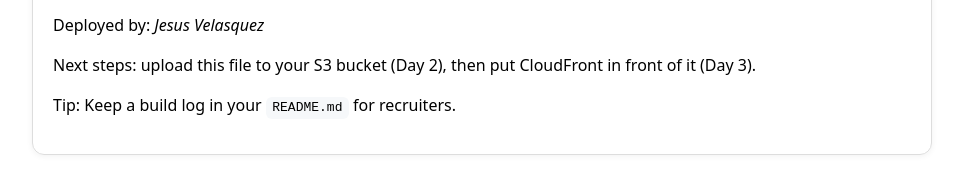
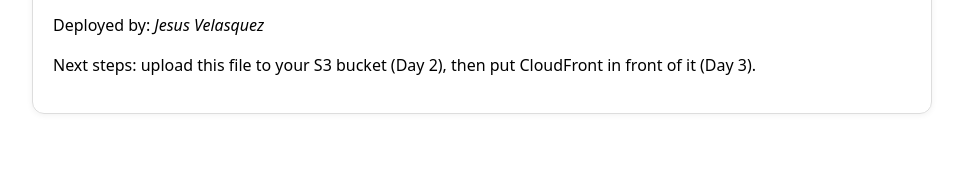
Before and after one commit to Jesusdavidv87/aws-static-site, a plain HTML site: page index.html in a window 1280 px wide. Shown: the part 149-342 px from the top of the page, without its empty margins (0-963 px from the left). Drawn offline with Linux system fonts and the light colour scheme.

Commit message:
Update index.html

```diff
--- a/index.html
+++ b/index.html
@@ -17,7 +17,6 @@
     <p>This is a starter <strong>static site</strong> that will be hosted on <strong>Amazon S3</strong> and accelerated via <strong>Amazon CloudFront</strong>.</p>
     <p>Deployed by: <em>Jesus Velasquez</em></p>
     <p>Next steps: upload this file to your S3 bucket (Day 2), then put CloudFront in front of it (Day 3).</p>
-    <p>Tip: Keep a build log in your <code>README.md</code> for recruiters.</p>
   </div>
 </body>
 </html>
```
